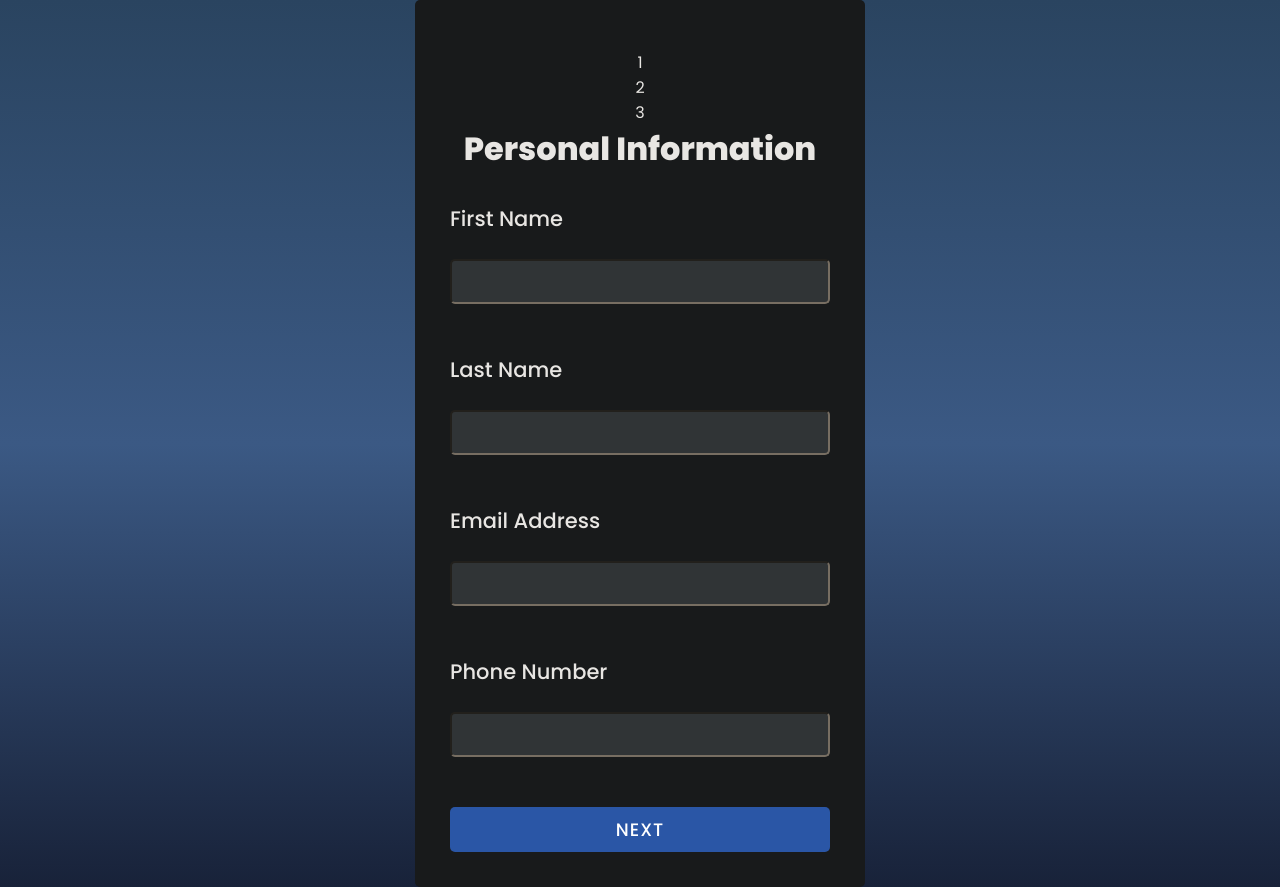
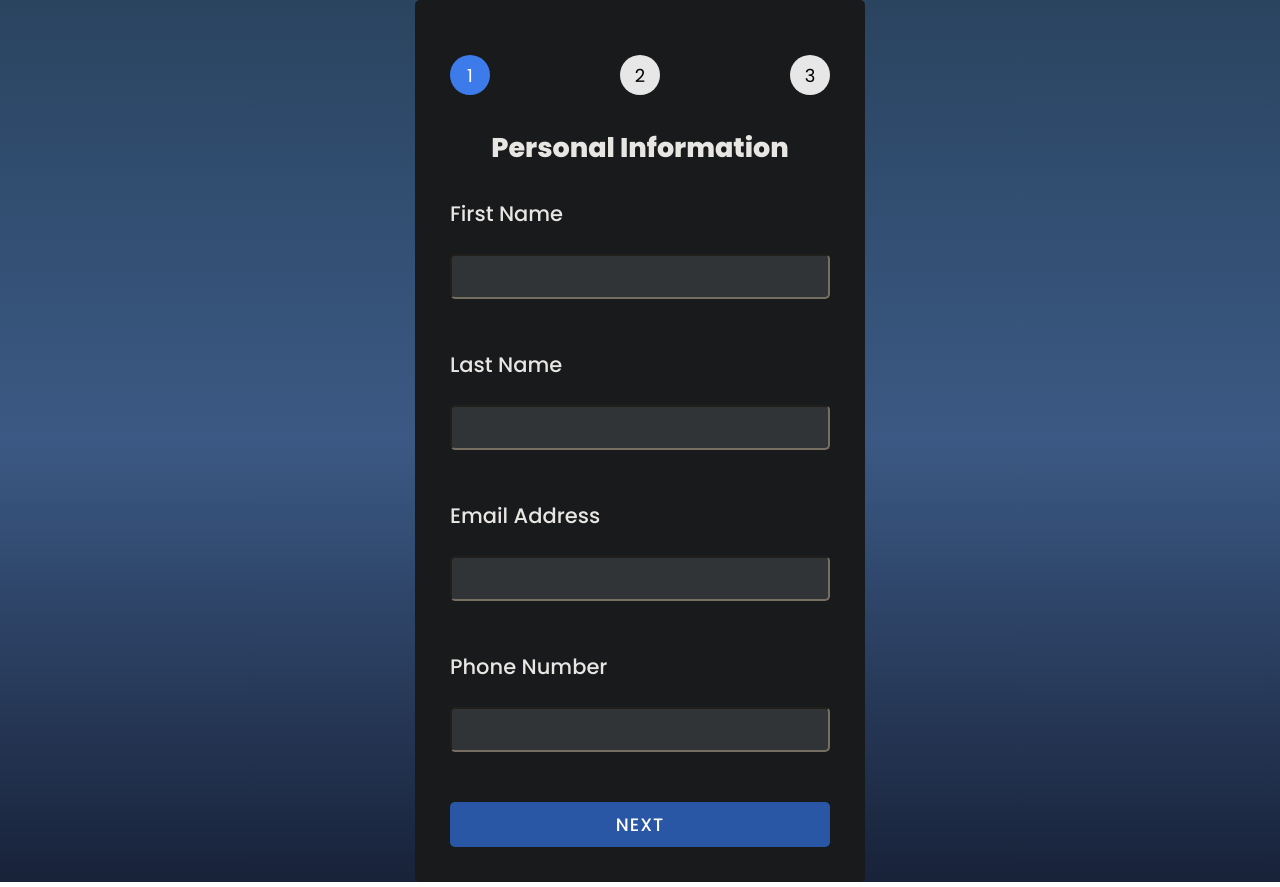
Before and after one commit to Sondos-Amr/React-Multi-Step-Form, a React (Create React App) app: page / in a window 1280 px wide. Built offline with nearby package versions, Linux system fonts and the light colour scheme.

Commit message:
Style step nav

```diff
--- a/src/index.css
+++ b/src/index.css
@@ -31,7 +31,7 @@ body {
   padding: 50px 35px 10px 35px;
 }
 h1 {
-  font-size: 32px;
+  font-size: 27px;
   font-weight: 800;
   margin-bottom: 11px;
   margin: 0 0 30px 0;
@@ -116,7 +116,7 @@ select {
 .radio-contant {
   display: flex;
   justify-content: space-evenly;
-  margin: 5px 0 45px 0;
+  margin: 5px 0 33px 0;
 }
 .skills-container {
   display: flex;
@@ -152,3 +152,26 @@ ul li {
 .InputFieldContainer label {
   margin: 25px 0 0 0;
 }
+
+/* steps */
+.steps {
+  display: flex;
+  justify-content: space-between;
+  margin: 5px 0 33px 0;
+}
+.steps .active {
+  background: #3e7bea;
+  color: #fff;
+}
+
+.steps > div {
+  height: 40px;
+  aspect-ratio: 1;
+  background-color: #e7e7e7;
+  border-radius: 50%;
+  display: flex;
+  align-items: center;
+  justify-content: center;
+  font-size: 18px;
+  color: black;
+}
```
